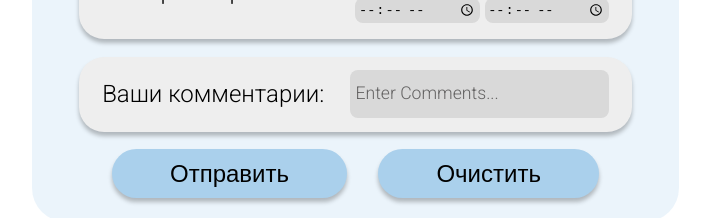
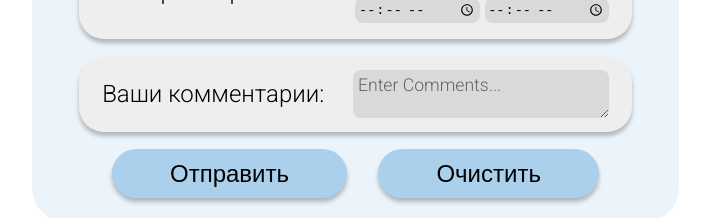
Before and after one commit to evgenya2000/form-for-booking-a-meeting-room, a React app: page / in a window 1280 px wide. Shown: the part 488-706 px from the top of the page, without its empty margins (314-1024 px from the left). Built offline with nearby package versions, Linux system fonts and the light colour scheme.

Commit message:
add textarea

```diff
--- a/src/EnterComments.js
+++ b/src/EnterComments.js
@@ -18,7 +18,7 @@ class EnterCommentsBlock extends React.Component {
     render() {
         return(
             <>
-            <input
+            <textarea
                 className={this.props.name}
                 value={this.state.comments}
                 placeholder={this.props.placeholder}
--- a/src/index.css
+++ b/src/index.css
@@ -49,7 +49,7 @@ h1 {
     display: flex;
 }
 
-label, select, input {
+label, select, input, textarea {
     width: 50%;
 }
 
@@ -73,9 +73,10 @@ label, select, input {
 .time-end {
     margin-left: 1%;
 }
-.textarea {
+textarea {
     align-self: stretch;
     margin-top: -2%;
+    margin-left: 1%;
     margin-bottom: -2%;
 }
 
@@ -106,7 +107,7 @@ label {
     font-weight: 200;
 }
 
-input, select {
+input, select, textarea {
     font-size: 105%;
     font-weight: 200;
     background-color: #D9D9D9;
@@ -115,7 +116,7 @@ input, select {
     padding: 1%;
 }
 
-input::placeholder, select {
+input::placeholder, select, textarea::placeholder {
     font-family: 'Roboto', sans-serif;
     font-size: 105%;
     font-weight: 200;
```
